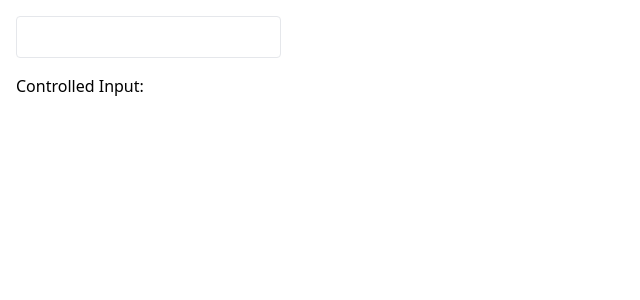
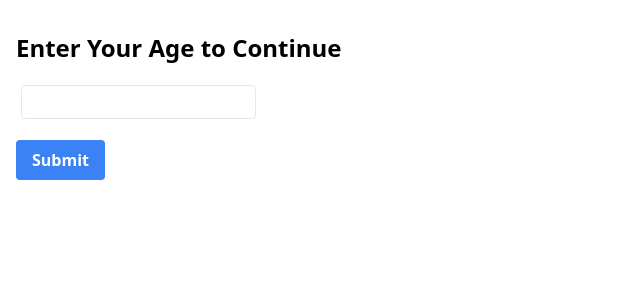
Before and after one commit to joeltmathew857/my-project3, a React (Create React App) app: page / in a window 1280 px wide. Shown: the top 300 px of the page, without its empty margins (0-640 px from the left). Built offline with nearby package versions, Linux system fonts and the light colour scheme; the HTML template or start-up script is replaced by a standard one.

Commit message:
added-age-enter

```diff
--- a/src/App.js
+++ b/src/App.js
@@ -1,10 +1,14 @@
 import React from "react";
 import Calendar from "./Components/Calendar";
+import MAcc from "./Components/MAcc";
 
 function App() {
-  // The App component serves as the entry point of the application.
-  // It renders the Calendar component, which displays a calendar interface.
-  return <Calendar />;
-};
+  return (
+    <div>
+      {/* <Calendar /> */}
+      <MAcc />
+    </div>
+  );
+}
 
 export default App;
--- a/src/Components/Calendar.jsx
+++ b/src/Components/Calendar.jsx
@@ -1,26 +1,41 @@
 import React, { useState } from 'react';
 
-const ControlledInput = () => {
-  const [input, setInput] = useState('');
+const MyApp = () => {
+  const [inputValue, setInputValue] = useState('');
 
-  // Define the handleChange method to update the input state
   const handleChange = (event) => {
-    setInput(event.target.value);
+    setInputValue(event.target.value);
   };
 
   return (
-    <div className="p-4">
-      {/* Input element with value and onChange event */}
+    <div>
+      {/* Change code below this line */}
+      <GetInput input={inputValue} handleChange={handleChange} />
+      <RenderInput input={inputValue} />
+      {/* Change code above this line */}
+    </div>
+  );
+};
+
+const GetInput = ({ input, handleChange }) => {
+  return (
+    <div>
+      <h3>Get Input:</h3>
       <input
-        type="text"
         value={input}
         onChange={handleChange}
-        className="px-4 py-2 border rounded outline-none"
       />
-      <h4 className="mt-4">Controlled Input:</h4>
+    </div>
+  );
+};
+
+const RenderInput = ({ input }) => {
+  return (
+    <div>
+      <h3>Input Render:</h3>
       <p>{input}</p>
     </div>
   );
 };
 
-export default ControlledInput;
+export default MyApp;
--- /dev/null
+++ b/src/Components/MAcc.jsx
@@ -0,0 +1,51 @@
+import React, { useState } from 'react';
+
+const inputStyle = {
+  width: 235,
+  margin: 5,
+};
+
+function CheckUserAge() {
+  const [input, setInput] = useState('');
+  const [userAge, setUserAge] = useState('');
+
+  const handleChange = (e) => {
+    setInput(e.target.value);
+    setUserAge(''); // Reset userAge when input changes
+  };
+
+  const submit = () => {
+    setUserAge(input);
+  };
+
+  return (
+    <div className="container mx-auto px-4 py-8">
+      <h3 className="text-2xl font-semibold mb-4">Enter Your Age to Continue</h3>
+      <input
+        style={inputStyle}
+        type="number"
+        value={input}
+        onChange={handleChange}
+        className="border rounded px-2 py-1"
+      />
+      <br />
+      {/* Change code below this line */}
+      {userAge === '' ? (
+        <button onClick={submit} className="mt-4 bg-blue-500 hover:bg-blue-600 text-white font-bold py-2 px-4 rounded">
+          Submit
+        </button>
+      ) : userAge < 18 ? (
+        <button className="mt-4 bg-red-500 hover:bg-red-600 text-white font-bold py-2 px-4 rounded">
+          You Shall Not Pass
+        </button>
+      ) : (
+        <button className="mt-4 bg-green-500 hover:bg-green-600 text-white font-bold py-2 px-4 rounded">
+          You May Enter
+        </button>
+      )}
+      {/* Change code above this line */}
+    </div>
+  );
+}
+
+export default CheckUserAge;
```
